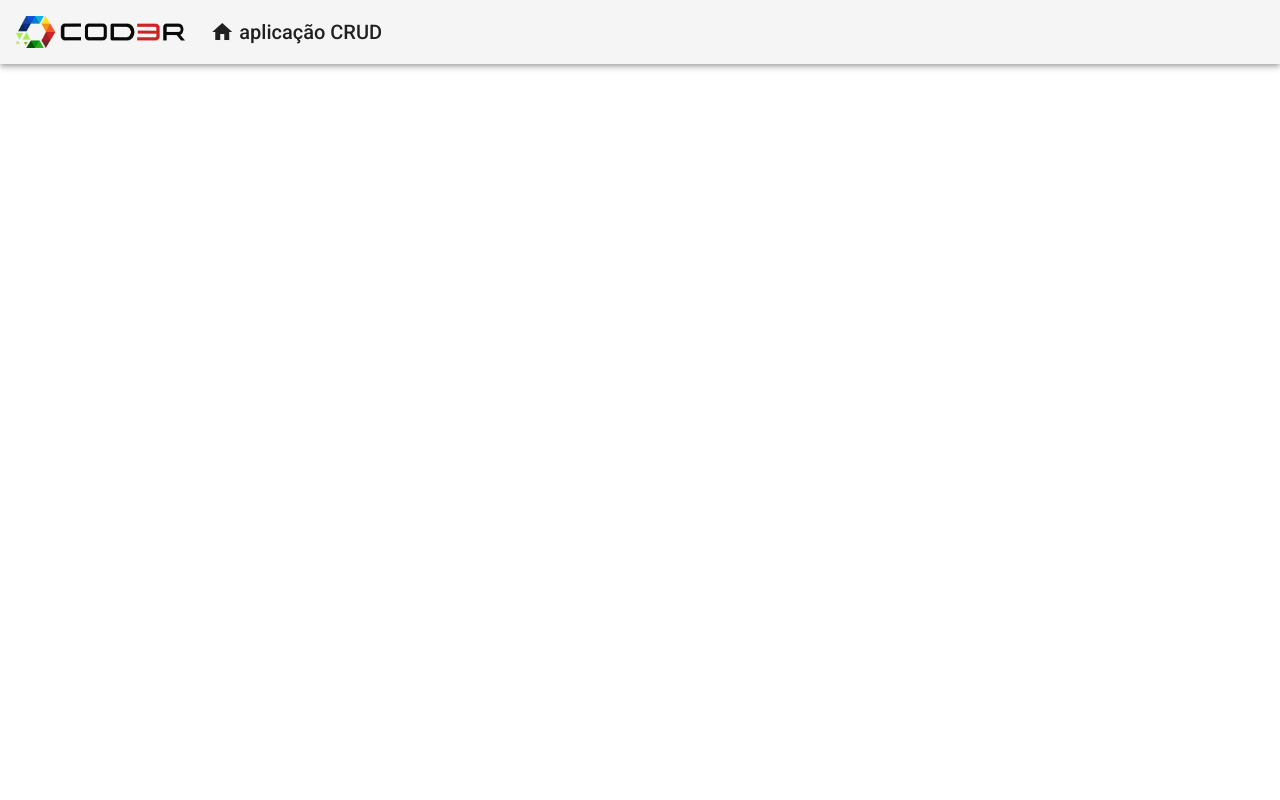
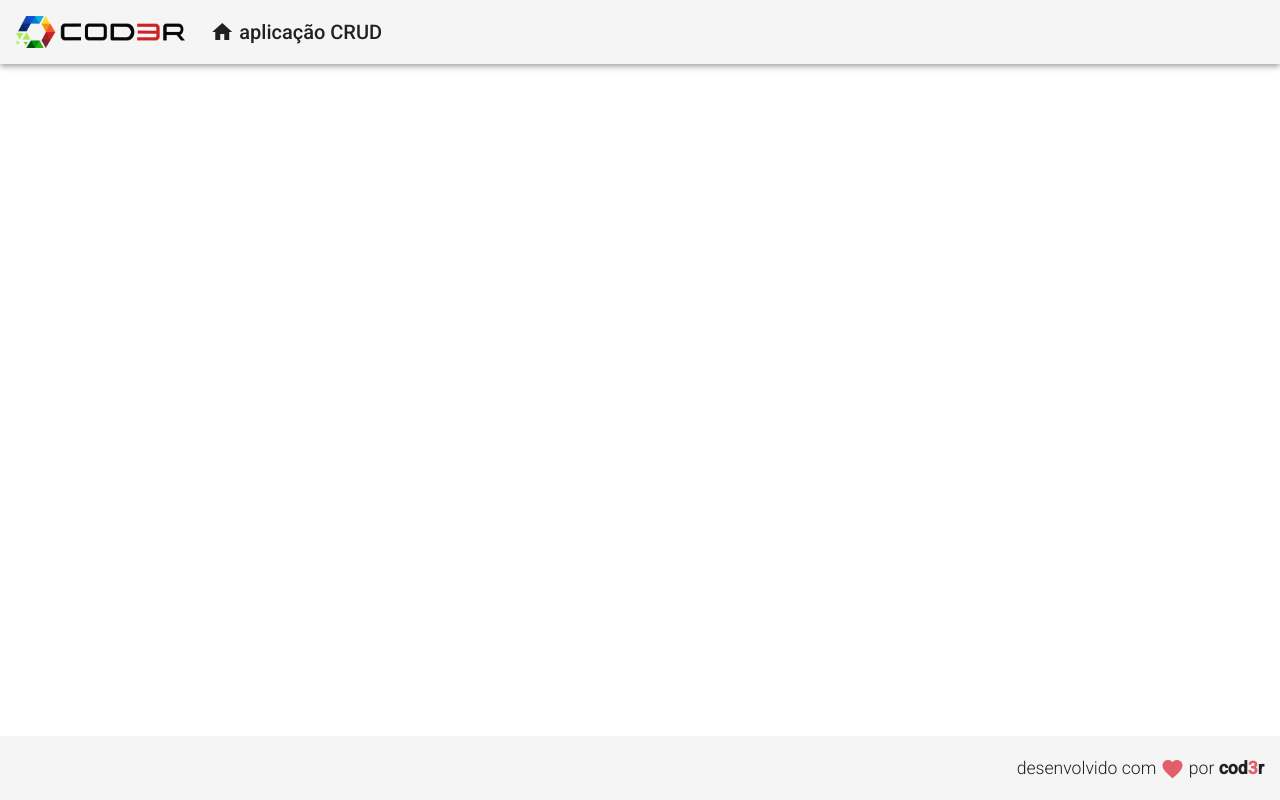
Before and after one commit to Joelio-Marinho/curso_angular_cod3r, an Angular app in the folder frontend/: page / in a window 1280 px wide. Built offline with nearby package versions, Linux system fonts and the light colour scheme.

Commit message:
criacao do footer

```diff
--- a/frontend/src/app/app.component.html
+++ b/frontend/src/app/app.component.html
@@ -1 +1,2 @@
 <app-header></app-header>
+<app-footer></app-footer>
--- a/frontend/src/app/app.module.ts
+++ b/frontend/src/app/app.module.ts
@@ -6,11 +6,13 @@
 import { BrowserAnimationsModule } from '@angular/platform-browser/animations';
 import { HeaderComponent } from './components/template/header/header.component';
 import { MatToolbarModule } from '@angular/material/toolbar';
+import { FooterComponent } from './components/template/footer/footer.component';
 
 @NgModule({
   declarations: [
     AppComponent,
-    HeaderComponent
+    HeaderComponent,
+    FooterComponent
   ],
   imports: [
     BrowserModule,
--- /dev/null
+++ b/frontend/src/app/components/template/footer/footer.component.css
@@ -0,0 +1,11 @@
+.footer{
+  position: fixed;
+  bottom: 0;
+
+  display: flex;
+  justify-content: flex-end;
+}
+.footer > span{
+    font-size: 1.1rem;
+    font-weight: 300;
+}
--- /dev/null
+++ b/frontend/src/app/components/template/footer/footer.component.html
@@ -0,0 +1,9 @@
+<mat-toolbar class= "footer">
+    <span>
+        desenvolvido com
+        <i class="material-icons red v-middle">
+            favorite
+        </i>
+        por <strong>cod<span class="red">3</span>r</strong>
+    </span>
+</mat-toolbar>
--- /dev/null
+++ b/frontend/src/app/components/template/footer/footer.component.ts
@@ -0,0 +1,15 @@
+import { Component, OnInit } from '@angular/core';
+
+@Component({
+  selector: 'app-footer',
+  templateUrl: './footer.component.html',
+  styleUrls: ['./footer.component.css']
+})
+export class FooterComponent implements OnInit {
+
+  constructor() { }
+
+  ngOnInit(): void {
+  }
+
+}
--- a/frontend/src/styles.css
+++ b/frontend/src/styles.css
@@ -2,3 +2,10 @@
 
 html, body { height: 100%; }
 body { margin: 0; font-family: Roboto, "Helvetica Neue", sans-serif; }
+
+.red{
+    color:rgb(227, 94, 107);
+}
+.v-middle{
+    vertical-align: middle;
+}
```
